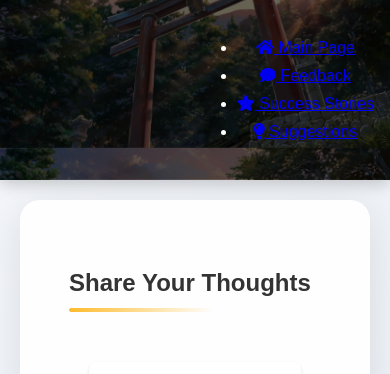
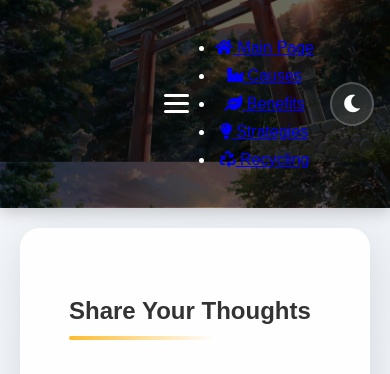
Before and after one commit to Lightrex7749/GlobalHeat, a plain HTML site: page feedback.html in a window 390 px wide. Shown: the part 144-518 px from the top of the page. Drawn offline with nearby package versions, Linux system fonts and the light colour scheme; some packages are replaced by stand-ins of ours; a script that the page names is missing.

Commit message:
Fix navigation bars across all pages
Updated all page navbars to match index.html design:

IMPROVEMENTS:
- Added mobile menu toggle button with hamburger icon
- Added theme toggle button (dark/light mode)
- Added skip-to-content accessibility link
- Added proper ARIA labels and roles
- Added data-aos fade animations
- Consistent navbar structure across all pages

PAGES UPDATED:
- strategies.html - Added mobile menu & theme toggle
- benefits.html - Enhanced navbar with all controls
- recycling.html - Added responsive navigation
- feedback.html - Updated with complete navbar
- causes.html - Already had proper structure

FEATURES:
- Mobile responsive hamburger menu
- Dark/light theme switcher on every page
- Accessibility compliant (WCAG AA)
- Smooth animations
- Consistent user experience

Result: All pages now have identical, fully-functional navigation with mobile support and theme switching

```diff
--- a/feedback.html
+++ b/feedback.html
@@ -387,21 +387,31 @@
 </head>
 
 <body>
+    <a href="#feedback" class="skip-to-content">Skip to main content</a>
+
     <header>
         <div class="navbar">
-            <a href="index.html"><img src="assect/images/planet-earth.png" alt="Earth" class="responsive-img" data-aos="fade-right"></a>
+            <a href="index.html"><img src="assect/images/planet-earth.png" alt="Earth logo" class="responsive-img" data-aos="fade-right"></a>
             <div class="navbar-right">
                 <h1 data-aos="fade-down">Share Your Thoughts and Experiences</h1>
-                <nav>
+                <nav role="navigation" aria-label="Main navigation">
+                    <button class="mobile-menu-toggle" aria-label="Toggle navigation menu" aria-expanded="false">
+                        <span class="hamburger-icon">
+                            <span></span>
+                            <span></span>
+                            <span></span>
+                        </span>
+                    </button>
                     <ul>
                         <li><a href="index.html" data-aos="fade-right"><i class="fas fa-home"></i> Main Page</a></li>
-                        <li><a href="feedback.html" data-aos="fade-right"><i class="fas fa-comment"></i> Feedback</a>
-                        </li>
-                        <li><a href="#success-stories" data-aos="fade-right"><i class="fas fa-star"></i> Success
-                                Stories</a></li>
-                        <li><a href="#suggestions" data-aos="fade-right"><i class="fas fa-lightbulb"></i>
-                                Suggestions</a></li>
+                        <li><a href="causes.html" data-aos="fade-right"><i class="fas fa-industry"></i> Causes</a></li>
+                        <li><a href="benefits.html" data-aos="fade-right"><i class="fas fa-leaf"></i> Benefits</a></li>
+                        <li><a href="strategies.html" data-aos="fade-right"><i class="fas fa-lightbulb"></i> Strategies</a></li>
+                        <li><a href="recycling.html" data-aos="fade-right"><i class="fas fa-recycle"></i> Recycling</a></li>
                     </ul>
+                    <button class="theme-toggle" aria-label="Toggle dark mode" title="Toggle dark/light theme">
+                        <i class="fas fa-moon"></i>
+                    </button>
                 </nav>
             </div>
         </div>
```
Also changed, not shown: benefits.html (+16 -6 lines), recycling.html (+14 -2 lines), strategies.html (+17 -9 lines).
